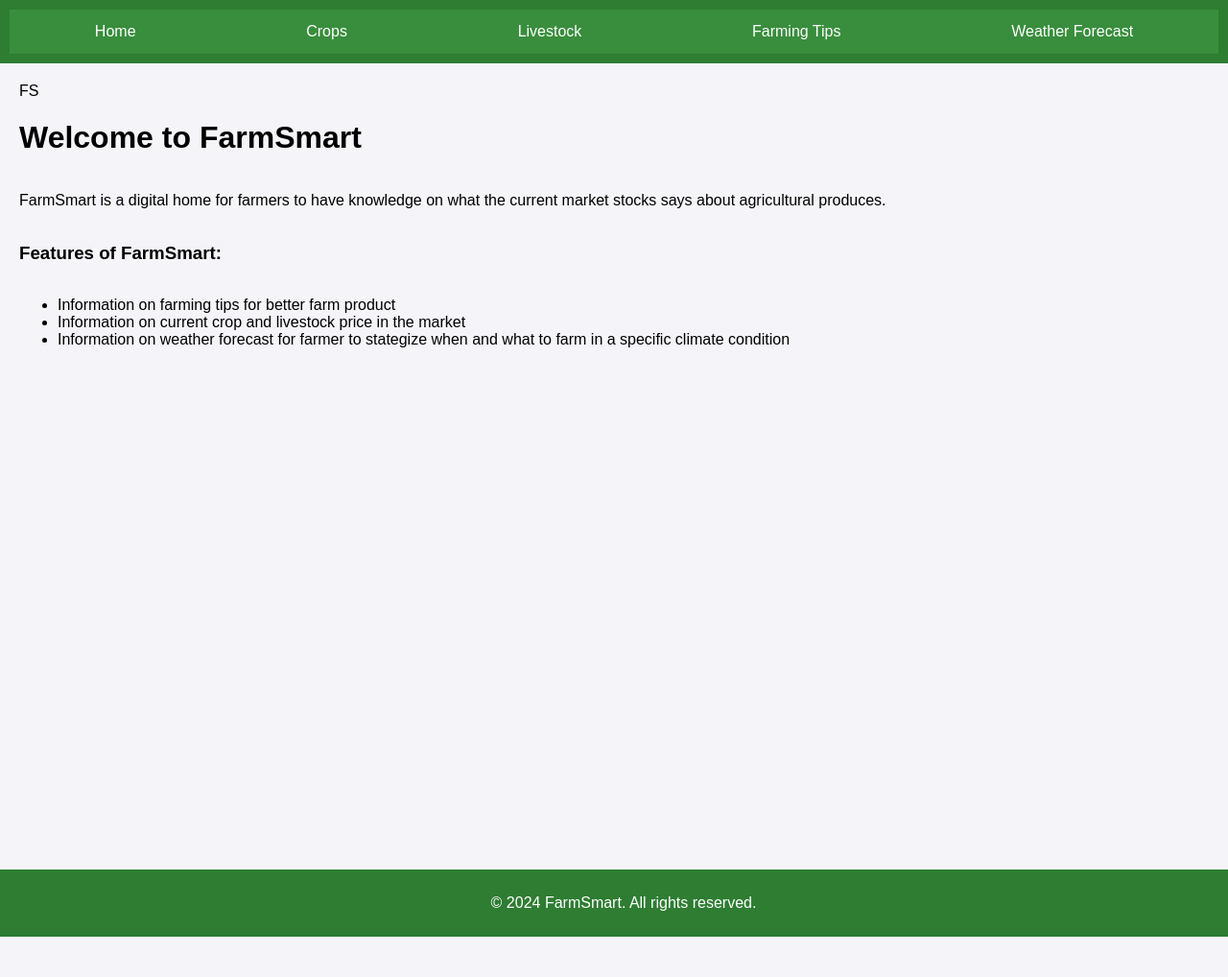
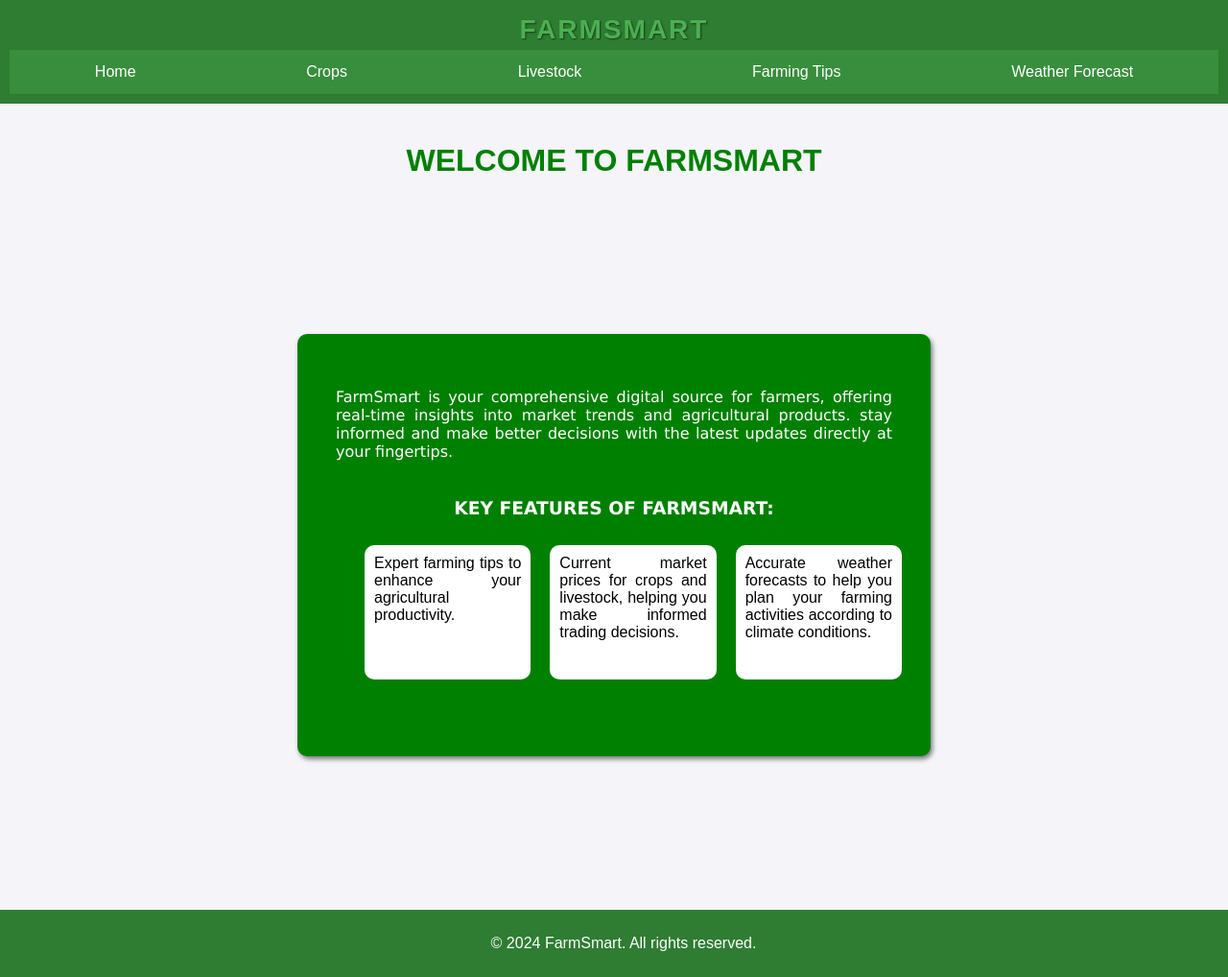
Before and after one commit to MSHERIFF2/FarmSmart, a Flask app: page / in a window 1280 px wide. Shown: the whole page at 96% size. Before the commit the page ends 976 px from the top, so only its background shows below. Run offline with Flask 3, Linux system fonts and the light colour scheme.

Commit message:
new updated

```diff
--- a/app/static/styles.css
+++ b/app/static/styles.css
@@ -13,6 +13,53 @@
     padding: 10px;
     text-align: center;
     color: white; /* White font color for contrast */
+}
+.container_home{
+	margin: auto;
+	border-radius: 10px;
+	box-shadow: 2px 3px 5px rgba(1,1,1, 0.5);
+	font-size: 16px;
+	font-family: Verdana;
+	width: 50%;
+	height: 400px;
+	padding: 20px;
+	background: green;
+}
+.container_home p {
+	padding: 20px;
+	text-align: justify;
+	color: white;
+}
+.container_home ul{
+	display: flex;
+	flex-direction: row;
+	justify-content:space-evenly;
+
+}
+.container_home h3{
+	text-align: center;
+	color: white;
+	text-transform: Uppercase;
+}
+.container_home ul li{
+	list-style: none;
+	margin: 10px;
+	padding: 10px;
+	border-radius: 10px;
+	text-align: justify;
+	font-size: 16px;
+	font-family: arial;
+	width: 45%;
+	box-shadow: 2px 2px 3px rgba(0,0,0,, 0.5);
+	background: white;
+	height: 120px;
+	align-items: center;
+
+}
+.h1_header{
+	text-align: center;
+	color: green;
+	text-transform: Uppercase;
 }
 
 /* Navigation Bar */
@@ -56,13 +103,113 @@
 button:hover {
     background-color: #66BB6A; /* Lighter green on hover */
 }
+/* styling for crop page */
+table{
+	border: 2px solide green;
+	width: 100%;
+	border-collapse: collapse;
+	margin: 20px 0;
+	font-size: 16px;
+	text-align: left;
+}
+th{
+	background-color: #4caf50;
+	padding: 12px;
+	border-bottom: 2px solid #388e3c;
+}
+tr:nth-child(even) {
+	background-color: #e8f5e9;
+}
+td, th {
+	padding: 12px;
+	border-bottom: 1px solid #c8e6c9;
+}
+tr:hover{
+	background-color: #c8e6c9;
+	cursor: pointer;
+}
+/* styling for farm tips page */
+.farmtips{
+	background-color: #e8f5e9;
+	border: 1px solid #c8e6c9;
+	border-radius: 8px;
+	margin-bottom: 20px;
+	padding: 20px;
+}
+.farmtips h3 {
+	color: #388e3c;
+	margin-top: 0;
+}
+.farmtips p{
+	color: #333;
+	line-height: 1.6;
+}
+.farm_container{
+	margin: 20px auto;
+	max-width: 800px;
+}
+h2 {
+	color: #4caf50;
+	text-align: center;
+	margin-bottom: 20px;
+}
+/* styling weather forecast page */
+.weather_container{
+	list-style: none;
+	padding: 0;
+	margin: 20px auto;
+	max-width: 800px;
+}
+.weather_container li{
+	background-color: #e8f5e9;
+	border: 1px solid #c8e6c9;
+	border-radius: 8px;
+	padding: 15px;
+	margin-bottom: 10px;
+	font-size: 16px;
+}
+h2{
+	text-transform: Uppercase;
+	color: #4caf50;
+	text-align: center;
+	margin-bottom: 20px;
+}
+/* styling logo */
+.logo{
+	font-family: 'Montserrat', sans-serif;
+	font-size: 28px;
+	font-weight: bold;
+	color: #4caf50;
+	letter-spacing: 2px;
+	text-transform: uppercase;
+	text-shadow: 1px 1px 2px rgba(0,0,0,0.5);
+	display: inline-block;
+	padding: 5px 10px;
+}
+/* Responsive Design */
+@media (max-width: 1100px) {
+    nav {
 
-/* Responsive Design */
-@media (max-width: 600px) {
-    nav {
         flex-direction: column;
+	width: auto;
+    }
+    .container_home{
+	    flex-direction: column;
+	    display: flex;
+	    width: auto;
+	    height: auto;
+    }
+    .container_home ul{
+	    flex-direction: column;
+	    display: flex;
+	    justify-content: space-evenly;
+    }
+    .container_home ul li{
+	    width:auto;
+	    height:auto;
     }
 }
+
 
 /* Footer styling */
 footer {
--- a/app/templates/base.html
+++ b/app/templates/base.html
@@ -9,7 +9,7 @@
 	</head>
 	<body>
 		<header>
-
+			<span class="logo">FarmSmart</span>
 			<nav>
 				<a href="{{ url_for('home') }}">Home</a>
 				<a href="{{ url_for('show_crops') }}">Crops</a>
--- a/app/templates/crops.html
+++ b/app/templates/crops.html
@@ -1,8 +1,9 @@
 <!-- templates/crops.html -->
 {% extends "base.html" %}
+
 {% block title %}crops{% endblock %}
+
 {% block content %}
-<h1>FarmSmart</h1>
 <h2>Crops List</h2>
 <table>
 	<tr>
--- a/app/templates/farming_tips.html
+++ b/app/templates/farming_tips.html
@@ -8,8 +8,8 @@
 <h2> Farming TIps </h2>
 <ul>
 	{% for tip in tips %}
-	<div>
-		<div>
+	<div class="farm_container">
+		<div class="farmtips">
 			<h3>{{ tip.title }}</h3>
 			<p>{{ tip.content }}</p>
 			<p>Date: {{ tip.date }}</p>
--- a/app/templates/home.html
+++ b/app/templates/home.html
@@ -4,15 +4,17 @@
 {% block title %}Home{% endblock %}
 
 {% block content %}
-	<span>FS</span>
-	<h1>Welcome to FarmSmart </h1>
-	<p>FarmSmart is a digital home for farmers to have knowledge on what the current market stocks says about agricultural produces. </p>
-	<h3>Features of FarmSmart: </h3>
+
+	<h1 class="h1_header">Welcome to FarmSmart </h1>
+	<div class="container_home">
+	<p>FarmSmart is your comprehensive digital source for farmers, offering real-time insights into market trends and agricultural products. stay informed and make better decisions with the latest updates directly at your fingertips. </p>
+	<h3>Key Features of FarmSmart: </h3>
 	<ul>
-		<li> Information on farming tips for better farm product </li>
-		<li> Information on current crop and livestock price in the market </li>
-		<li> Information on weather forecast for farmer to stategize when and what to farm in a specific climate condition </li>
+		<li> Expert farming tips to enhance your agricultural productivity. </li>
+		<li> Current market prices for crops and livestock, helping you make informed trading decisions. </li>
+		<li> Accurate weather forecasts to help you plan your farming activities according to climate conditions. </li>
 	</ul>
+	</div>
 
 
 
--- a/app/templates/weather_forecast.html
+++ b/app/templates/weather_forecast.html
@@ -4,7 +4,7 @@
 
 {% block content %}
    <h2>Weather Forecast</h2>
-   <ul>
+   <ul class="weather_container">
 	   {% for forecast in forecasts %}
 	   <li>Date: {{ forecast.forecast_date }} - Temperature: {{ forecast.temperature }}°C - Condition: {{ forecast.condition }}
 	   </li>
```
